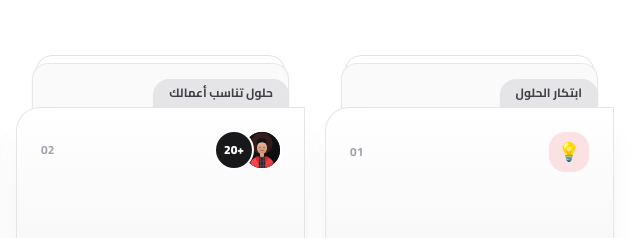
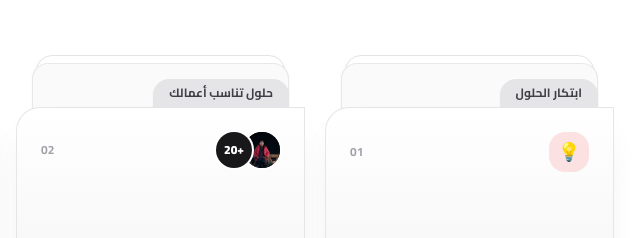
Before and after one commit to omarsherefhadwa-wq/profile, a plain HTML site: page index.html in a window 1280 px wide. Shown: the part 840-1078 px from the top of the page, 634-1274 px from the left. Drawn offline with nearby package versions, Linux system fonts and the light colour scheme.

Commit message:
Update image source paths to include file extension

```diff
--- a/index.html
+++ b/index.html
@@ -495,7 +495,7 @@
         <div class="folder-front relative z-20 rounded-3xl rounded-tr-none p-6 border border-zinc-200/90 dark:border-white/10 min-h-[215px] flex flex-col justify-between">
           <div class="flex items-center justify-between">
             <div class="flex -space-x-2 space-x-reverse">
-              <img src="/2023_08_01_10_41_IMG_0091" alt="Omar" class="omar-avatar-img omar-photo w-9 h-9 rounded-full ring-2 ring-white dark:ring-zinc-900 bg-zinc-900" />
+              <img src="2023_08_01_10_41_IMG_0091.JPG" alt="Omar" class="omar-avatar-img omar-photo w-9 h-9 rounded-full ring-2 ring-white dark:ring-zinc-900 bg-zinc-900" />
               <span class="w-9 h-9 rounded-full bg-zinc-900 dark:bg-white text-white dark:text-zinc-900 text-xs font-black flex items-center justify-center ring-2 ring-white dark:ring-zinc-900">+20</span>
             </div>
             <span class="text-xs font-bold text-zinc-400">02</span>
@@ -732,7 +732,7 @@
             <div class="flex items-center justify-between mb-6">
               <span class="inline-block px-3.5 py-1 rounded-full bg-red-500/10 text-red-600 dark:text-red-400 text-xs font-black">هنعمل</span>
               <div class="flex items-center gap-2">
-                <img src="/2023_08_01_10_41_IMG_0091" alt="Omar Hadwa" class="omar-avatar-img omar-photo w-7 h-7 rounded-full ring-1 ring-red-500 bg-zinc-900" />
+                <img src="2023_08_01_10_41_IMG_0091.JPG" alt="Omar Hadwa" class="omar-avatar-img omar-photo w-7 h-7 rounded-full ring-1 ring-red-500 bg-zinc-900" />
                 <span class="text-xs font-bold text-zinc-400">عمر حدوه</span>
               </div>
             </div>
@@ -787,7 +787,7 @@
 
       <!-- Floating Photo Icon Badge in the Cloud -->
       <div style="--rot:-6deg; --dur:5.2s; --delay:0.2s;" class="floating-icon hidden md:flex absolute top-1/3 right-[2%] w-16 h-16 rounded-2xl p-1 bg-gradient-to-tr from-red-500 to-sky-500 shadow-xl">
-        <img src="/2023_08_01_10_41_IMG_0091" alt="Omar Hadwa" class="omar-avatar-img omar-photo w-full h-full rounded-xl bg-zinc-900" />
+        <img src="2023_08_01_10_41_IMG_0091.JPG" alt="Omar Hadwa" class="omar-avatar-img omar-photo w-full h-full rounded-xl bg-zinc-900" />
       </div>
 
       <div style="--rot:14deg; --dur:4.8s; --delay:0.3s;" class="floating-icon hidden md:flex absolute top-1/3 left-[3%] w-14 h-14 squircle sq-red font-black text-sm">PT</div>
@@ -832,7 +832,7 @@
         <!-- Founder Identity Card with Omar's Photo Icon -->
         <div class="inline-flex items-center gap-3.5 px-4 py-3 rounded-2xl bg-white dark:bg-zinc-900 border border-zinc-200 dark:border-white/10 shadow-sm">
           <div class="relative w-12 h-12 rounded-2xl overflow-hidden ring-2 ring-red-500 shrink-0 bg-zinc-900">
-            <img src="/2023_08_01_10_41_IMG_0091" alt="عمر حدوه - Omar Hadwa" class="omar-avatar-img omar-photo w-full h-full" />
+            <img src="2023_08_01_10_41_IMG_0091.JPG" alt="عمر حدوه - Omar Hadwa" class="omar-avatar-img omar-photo w-full h-full" />
           </div>
           <div>
             <div class="font-black text-zinc-950 dark:text-white text-sm sm:text-base">Omar Hadwa — عمر حدوه</div>
```
